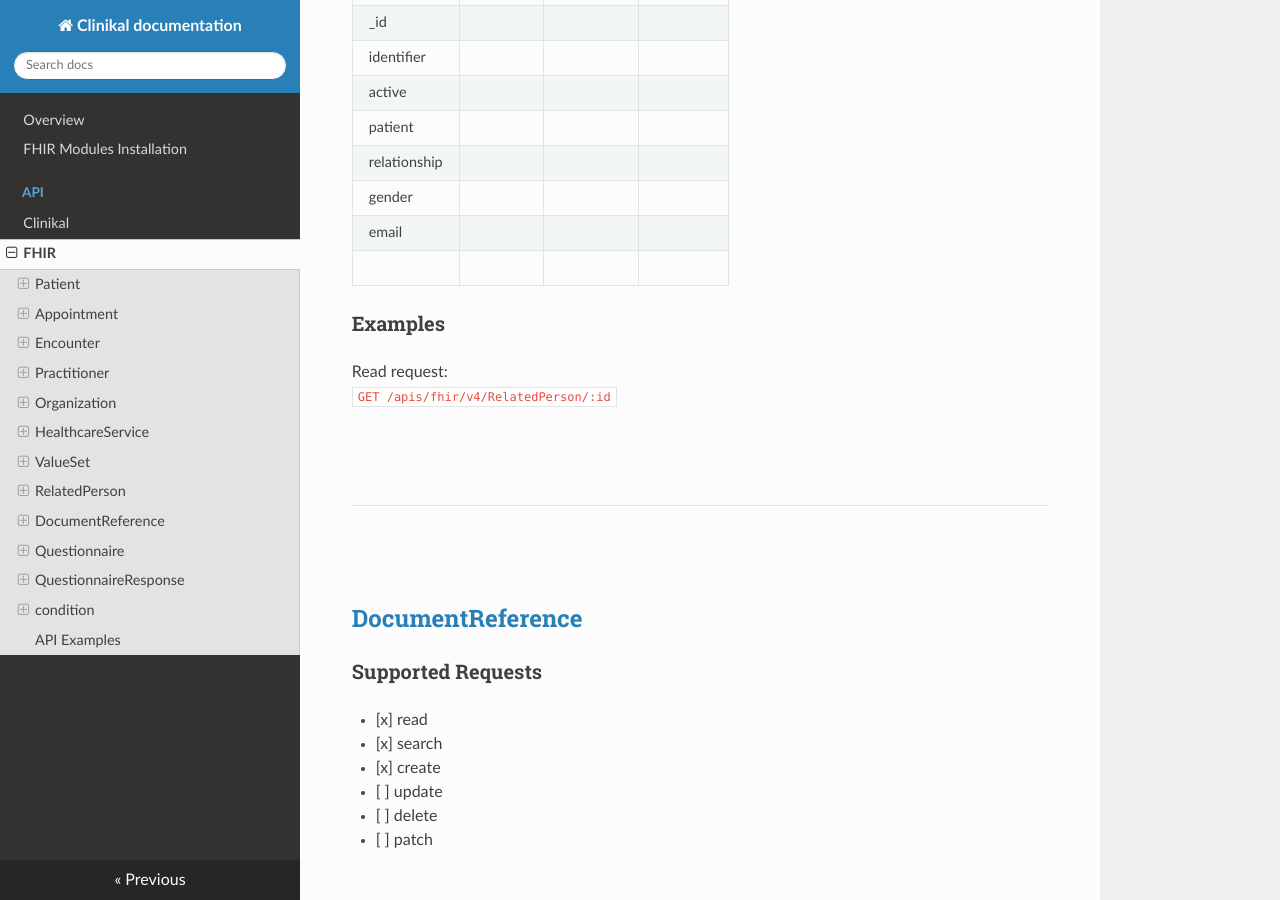
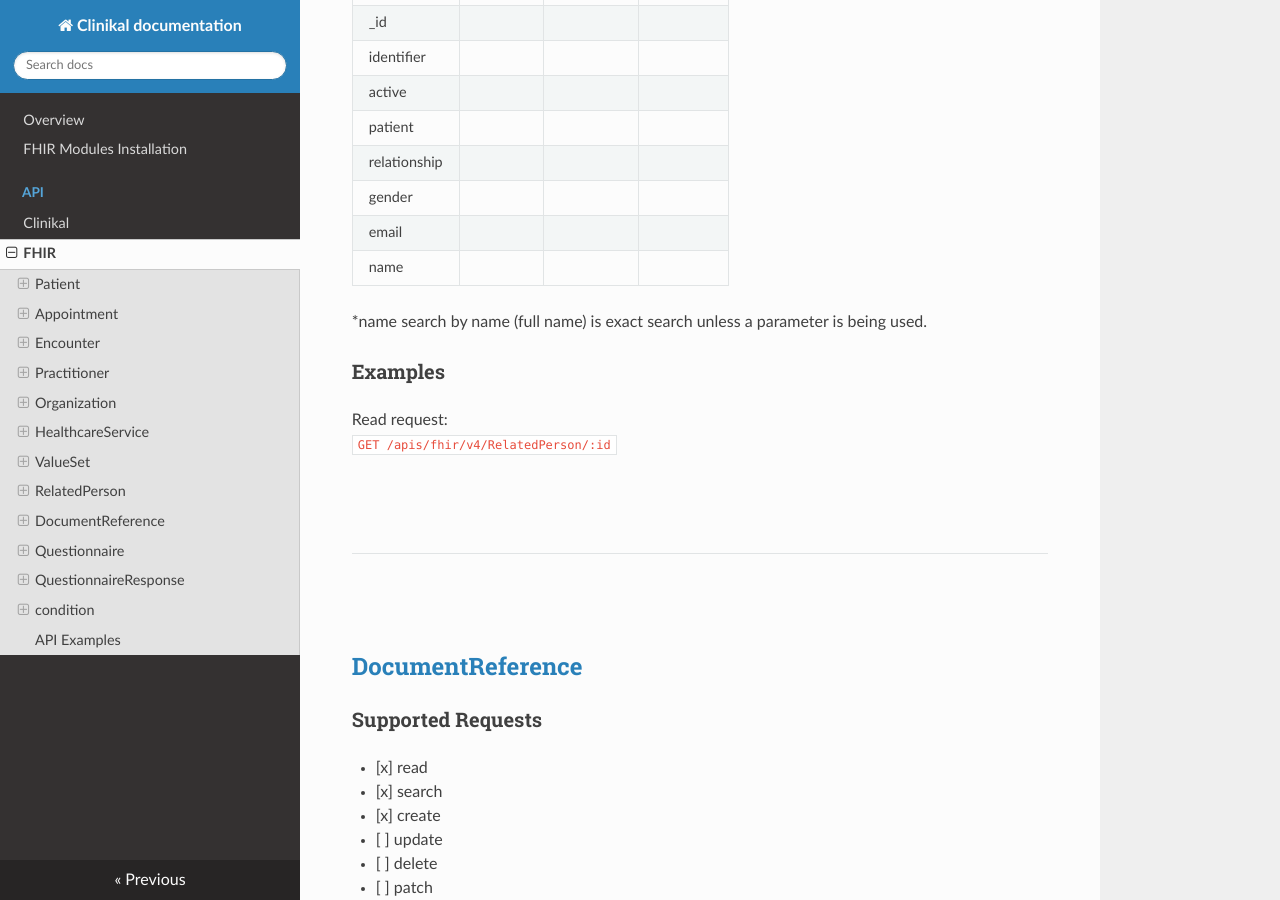
Before and after one commit to MohGovIL/Clinical-Documentation, an MkDocs documentation site: the page built from docs/api/fhir.md, in a window 1280 px wide and 900 px high, scrolled down 15809 px. Built offline with MkDocs 1.6.1, drawn with Linux system fonts in a browser that asks for light colours; nearby versions of some CDN libraries.

Commit message:
update doc

```diff
--- a/docs/api/fhir.md
+++ b/docs/api/fhir.md
@@ -773,6 +773,9 @@ patient|||
 relationship|||
 gender|||
 email|||
+name|||
+
+*name search by name (full name) is exact search unless a parameter is being used.
 <br>
 
 ### Examples
```
